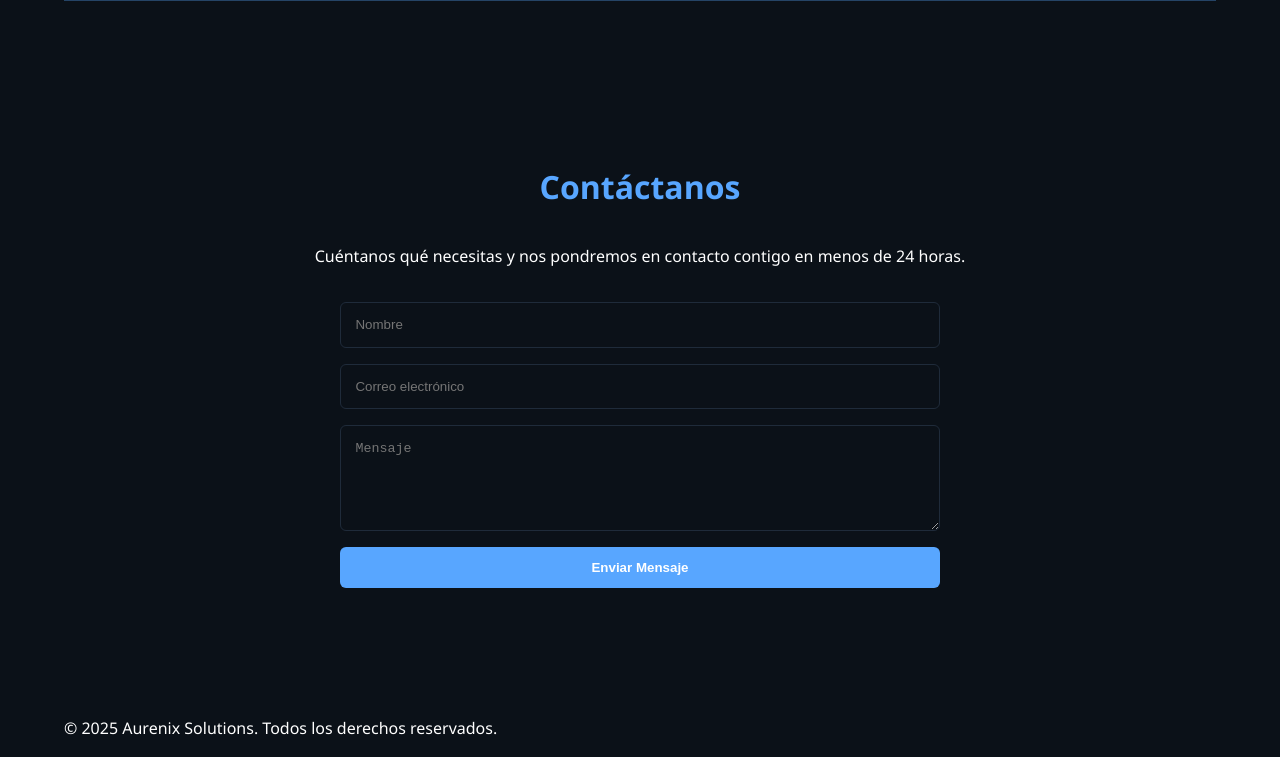
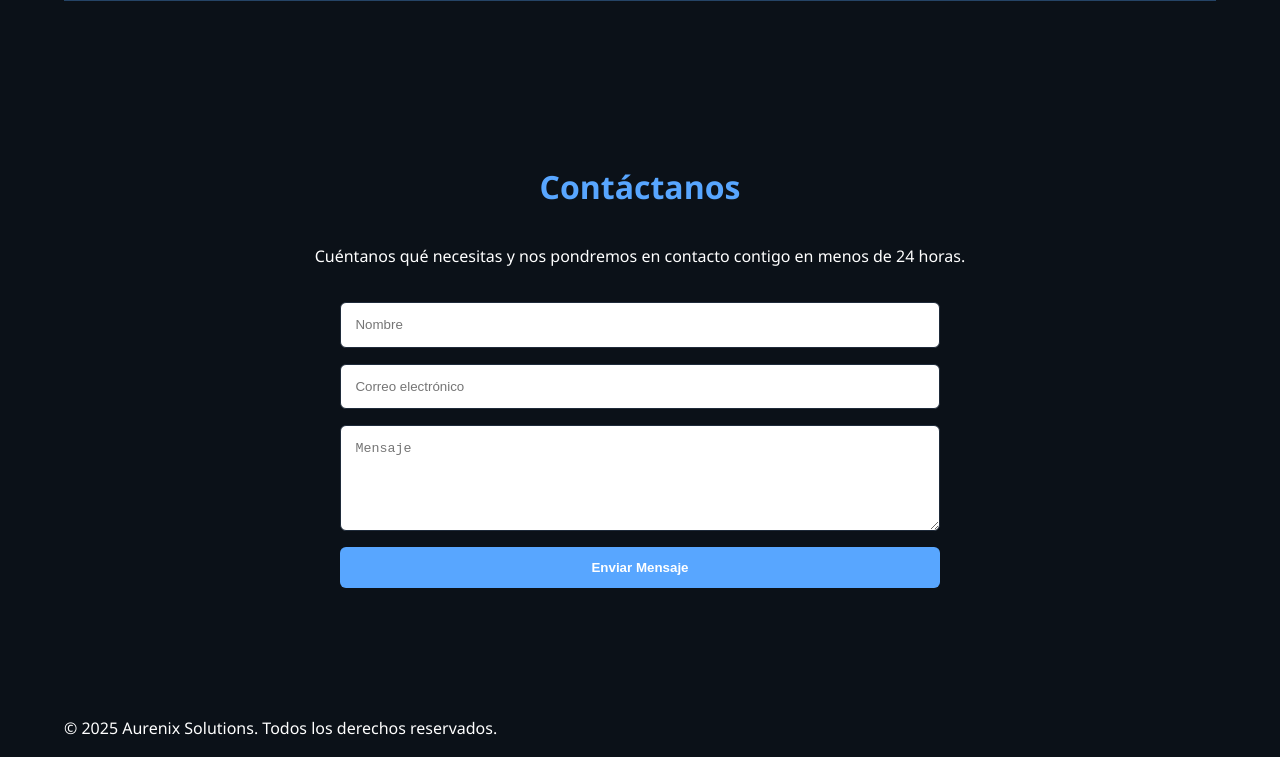
Before and after one commit to giantcoding/WEB-AURENIX, a plain HTML site: page index.html in a window 1280 px wide. Shown: the part 1898-2655 px from the top of the page. Drawn offline with Linux system fonts and the light colour scheme.

Commit message:
Update styles.css

```diff
--- a/styles.css
+++ b/styles.css
@@ -374,8 +374,9 @@ body {
 .contact-form input,
 .contact-form textarea {
   width: 100%;
-  background: transparent;
-  color: #e6eef8;
+  background-color: #ffffff !important;
+  color: #000 !important;
+  border: 1px solid #1f2b3a !important;
   outline: none;
   transition: box-shadow 0.18s, border-color 0.18s;
 }
```
